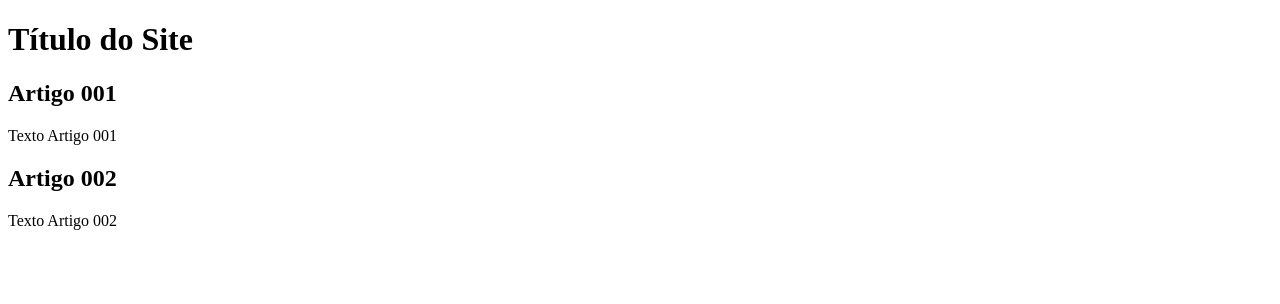
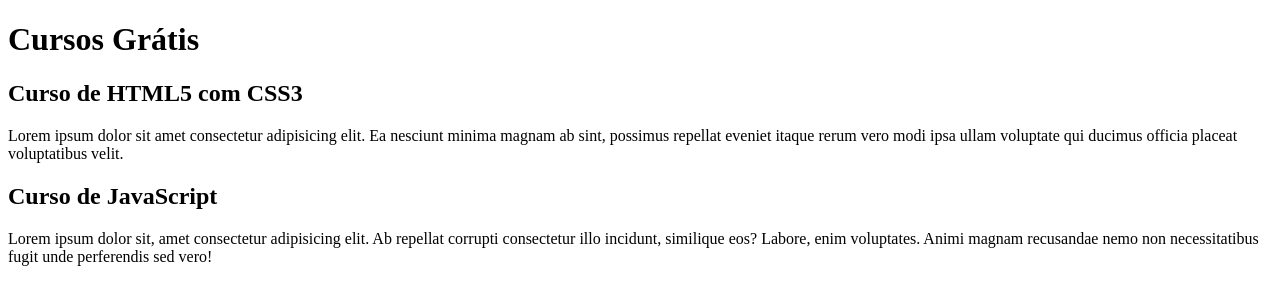
Before and after one commit to BartRamandu/projeto-site, a plain HTML site: page index.html in a window 1280 px wide. Drawn offline with Linux system fonts and the light colour scheme.

Commit message:
Comecei a escrever Conteúdo

```diff
--- a/index.html
+++ b/index.html
@@ -9,15 +9,15 @@
 <body>
     <main>
         <header>
-            <h1>Título do Site</h1>
+            <h1>Cursos Grátis</h1>
         </header>
         <article>
-            <h2>Artigo 001</h2>
-            <p>Texto Artigo 001</p>
+            <h2>Curso de HTML5 com CSS3</h2>
+            <p>Lorem ipsum dolor sit amet consectetur adipisicing elit. Ea nesciunt minima magnam ab sint, possimus repellat eveniet itaque rerum vero modi ipsa ullam voluptate qui ducimus officia placeat voluptatibus velit.</p>
         </article>
         <article>
-            <h2>Artigo 002</h2>
-            <p>Texto Artigo 002</p>
+            <h2>Curso de JavaScript</h2>
+            <p>Lorem ipsum dolor sit, amet consectetur adipisicing elit. Ab repellat corrupti consectetur illo incidunt, similique eos? Labore, enim voluptates. Animi magnam recusandae nemo non necessitatibus fugit unde perferendis sed vero!</p>
         </article>
     </main>
 </body>
```
